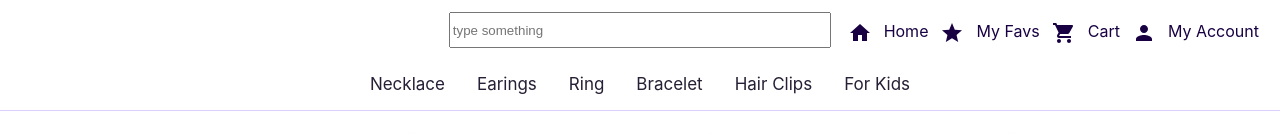
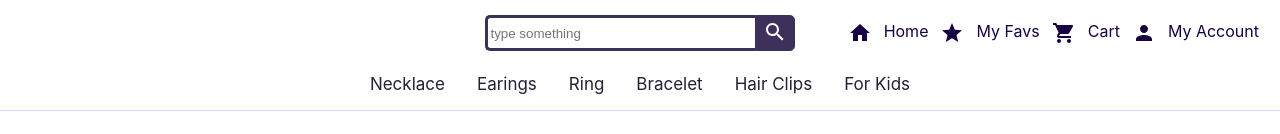
Before and after one commit to iklimduman/ecommerce, a React (Create React App) app: page / in a window 1280 px wide. Shown: the top 134 px of the page. Built offline with nearby package versions, Linux system fonts and the light colour scheme.

Commit message:
Searchbar styling

```diff
--- a/src/Components/Common/Navbardev/Navbadev.js
+++ b/src/Components/Common/Navbardev/Navbadev.js
@@ -8,6 +8,8 @@ import { makeStyles } from "@material-ui/core";
 import clsx from 'clsx';
 
 import { Link } from 'react-router-dom';
+
+import SearchIcon from '@mui/icons-material/Search';
 
 const useStyles = makeStyles({
     text: {
@@ -34,7 +36,13 @@ function Navbardev() {
 
     return (
         <Navbar>
-            <input type="text" placeholder="type something" className="input-field" />
+            <div className="input-field">
+                <input type="text" placeholder="type something" class="search-input" />
+                <button type="submit" class="searchButton">
+                    <SearchIcon />
+                </button>
+            </div>
+
             {screenWidth < 1000 ? <NavItem icon={<MenuIcon />}>
                 <DropdownMenu></DropdownMenu>
             </NavItem> : <LargeMenu />}
--- a/src/Components/Common/Navbardev/Navbardev.css
+++ b/src/Components/Common/Navbardev/Navbardev.css
@@ -117,7 +117,9 @@
     position: relative !important;
     margin : auto ;
     height: 50% !important;
-    width : 30%
+    width : 30%;
+    display: flex;
+    justify-content: center;
   }
 
   .topnav-right-button{
@@ -132,3 +134,30 @@
     position : absolute ;
     top : 1%;
   }
+
+  .searchButton {
+    width: 40px;
+    height: 36px;
+    margin-bottom : 400px ;
+
+    border: 1px solid rgb(61, 48, 90) ;
+    background: rgb(61, 48, 90);
+    text-align: center;
+    color: #fff;
+    border-radius: 0 5px 5px 0;
+    cursor: pointer;
+  }
+
+  .search-input{
+    width: 70%;
+    height: 28px;
+    border: 3px solid rgb(61, 48, 90);
+    border-right: none;
+    border-radius: 5px 0 0 5px;
+    outline: none;
+    color: rgb(61, 48, 90);
+  }
+
+  .search-input:focus{
+      color: rgb(61, 48, 90);
+    }
```
Lines whose indentation alone changed are shown as unchanged.
